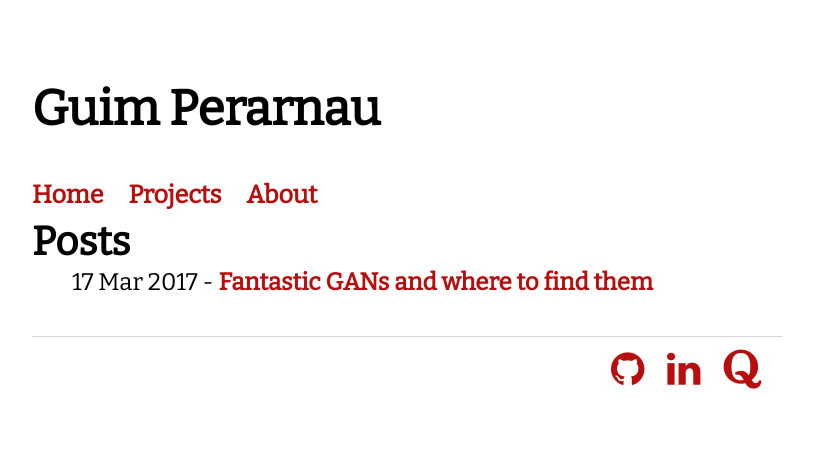
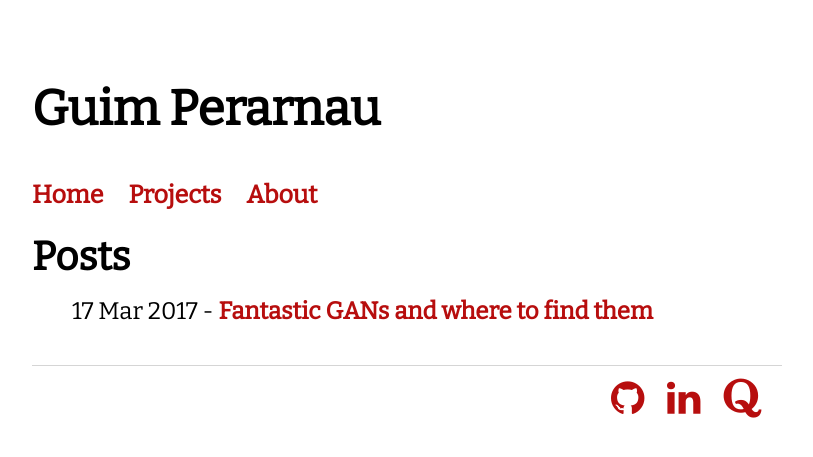
Before and after one commit to Guim3/guim3.github.io, a Jekyll site: the page built from blog/index.html, in a window 1280 px wide. Shown: the top 457 px of the page, without its empty margins (233-1046 px from the left). Built offline with Jekyll 4.4.1, drawn with Linux system fonts in a browser that asks for light colours.

Commit message:
Convert to em

```diff
--- a/css/main.css
+++ b/css/main.css
@@ -103,7 +103,7 @@ h1 {
 }
 h1.post_title{
   margin-bottom: 0px;
-  line-height: 15px;
+  line-height: 1.1em;
 }
 h2 {
   font-family: Bitter;
```
